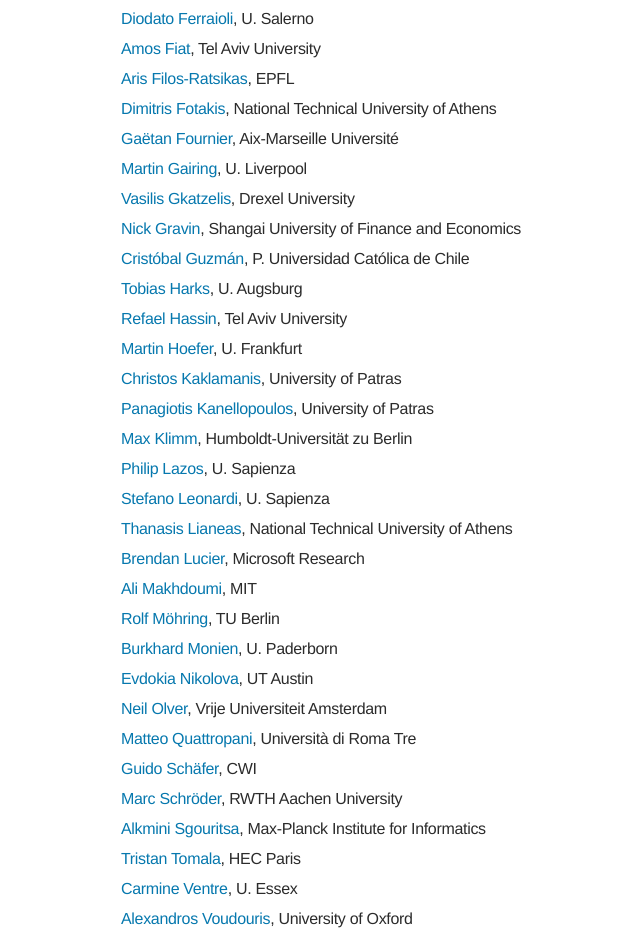
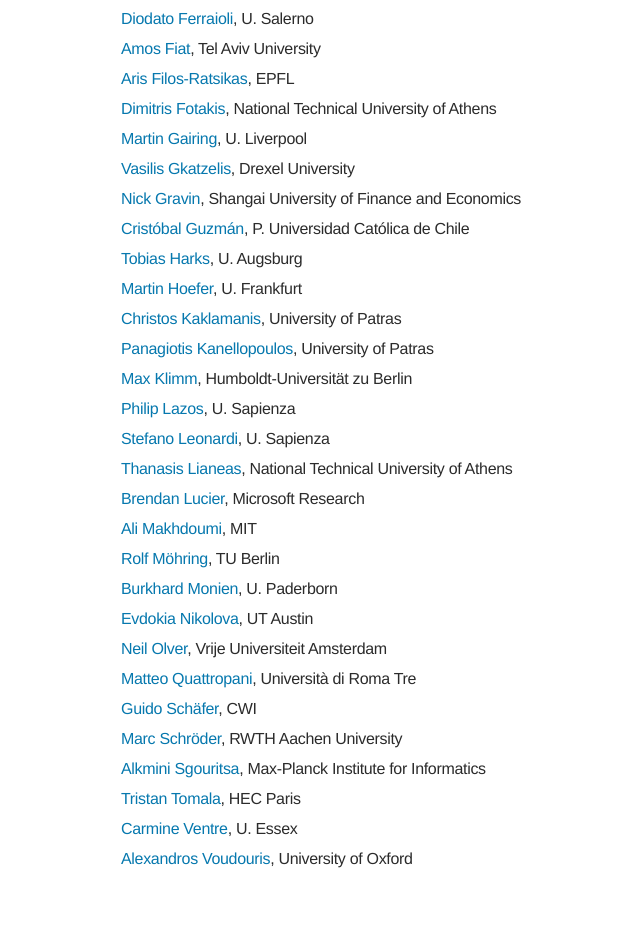
Before and after one commit to 20poa/20poa.github.io, a plain HTML site: page index.html in a window 1280 px wide. Shown: the part 1902-2833 px from the top of the page, without its empty margins (54-694 px from the left). Drawn offline with nearby package versions, Linux system fonts and the light colour scheme; some packages are replaced by stand-ins of ours.

Commit message:
rebuilding site Sun Jun 23 11:16:44 EEST 2019

```diff
--- a/index.html
+++ b/index.html
@@ -378,16 +378,6 @@
 
       <h3 class="speakers-name">
 
-      <a href="https://sites.google.com/site/fourniergtn/" target="_blank" title="Gaëtan Fournier"> Gaëtan Fournier</a>,
-
-      Aix-Marseille Université
-    </h3>
-  </li>
-
-  <li class="speakers-item" itemprop="performer" itemscope itemtype="http://schema.org/Person">
-
-      <h3 class="speakers-name">
-
       <a href="http://cgi.csc.liv.ac.uk/~gairing/" target="_blank" title="Martin Gairing"> Martin Gairing</a>,
 
       U. Liverpool
@@ -431,16 +421,6 @@
       <a href="https://www.math.uni-augsburg.de/prof/opt/mitarbeiter/harks/" target="_blank" title="Tobias Harks"> Tobias Harks</a>,
 
       U. Augsburg
-    </h3>
-  </li>
-
-  <li class="speakers-item" itemprop="performer" itemscope itemtype="http://schema.org/Person">
-
-      <h3 class="speakers-name">
-
-      <a href="http://www.math.tau.ac.il/~hassin/" target="_blank" title="Refael Hassin"> Refael Hassin</a>,
-
-      Tel Aviv University
     </h3>
   </li>
 
```
